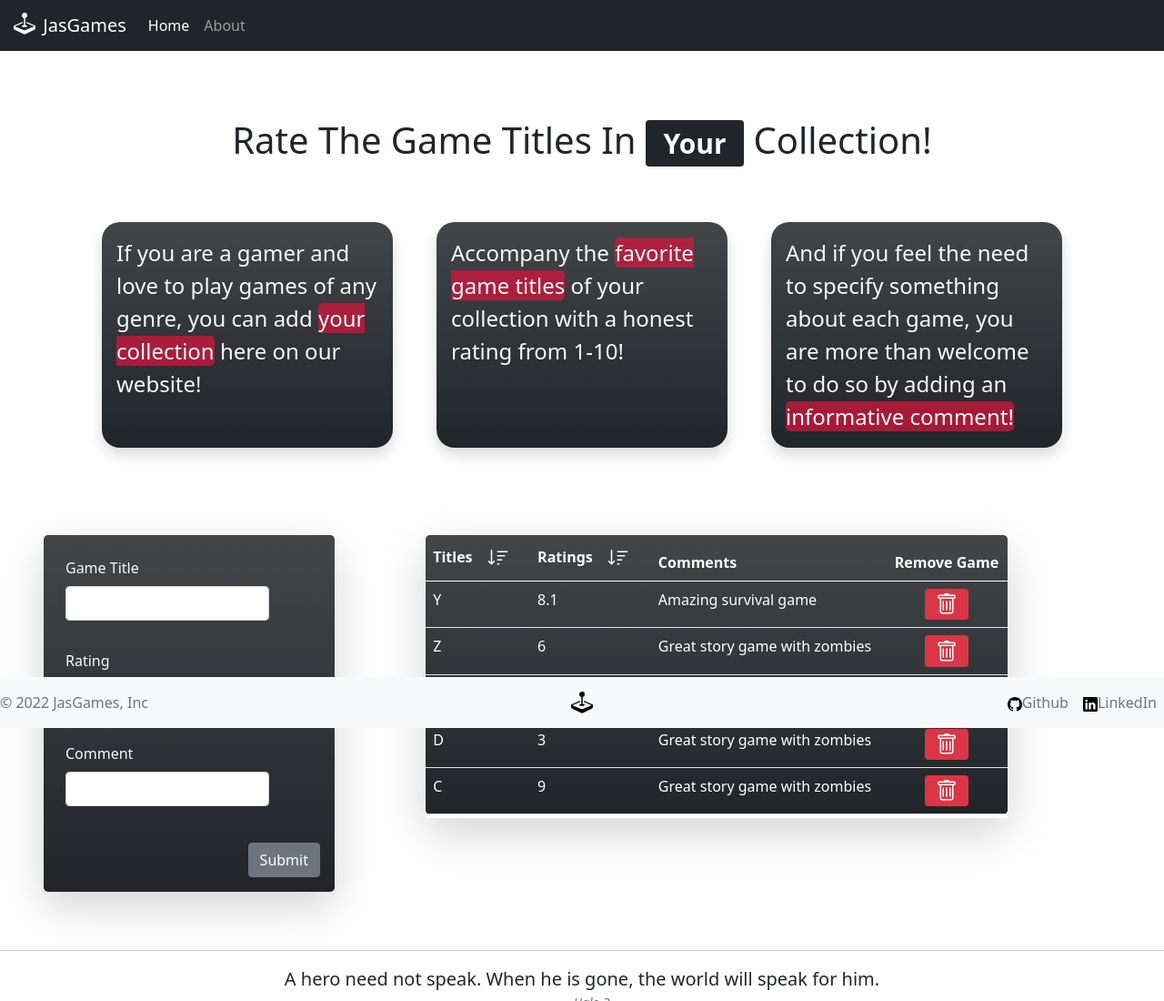
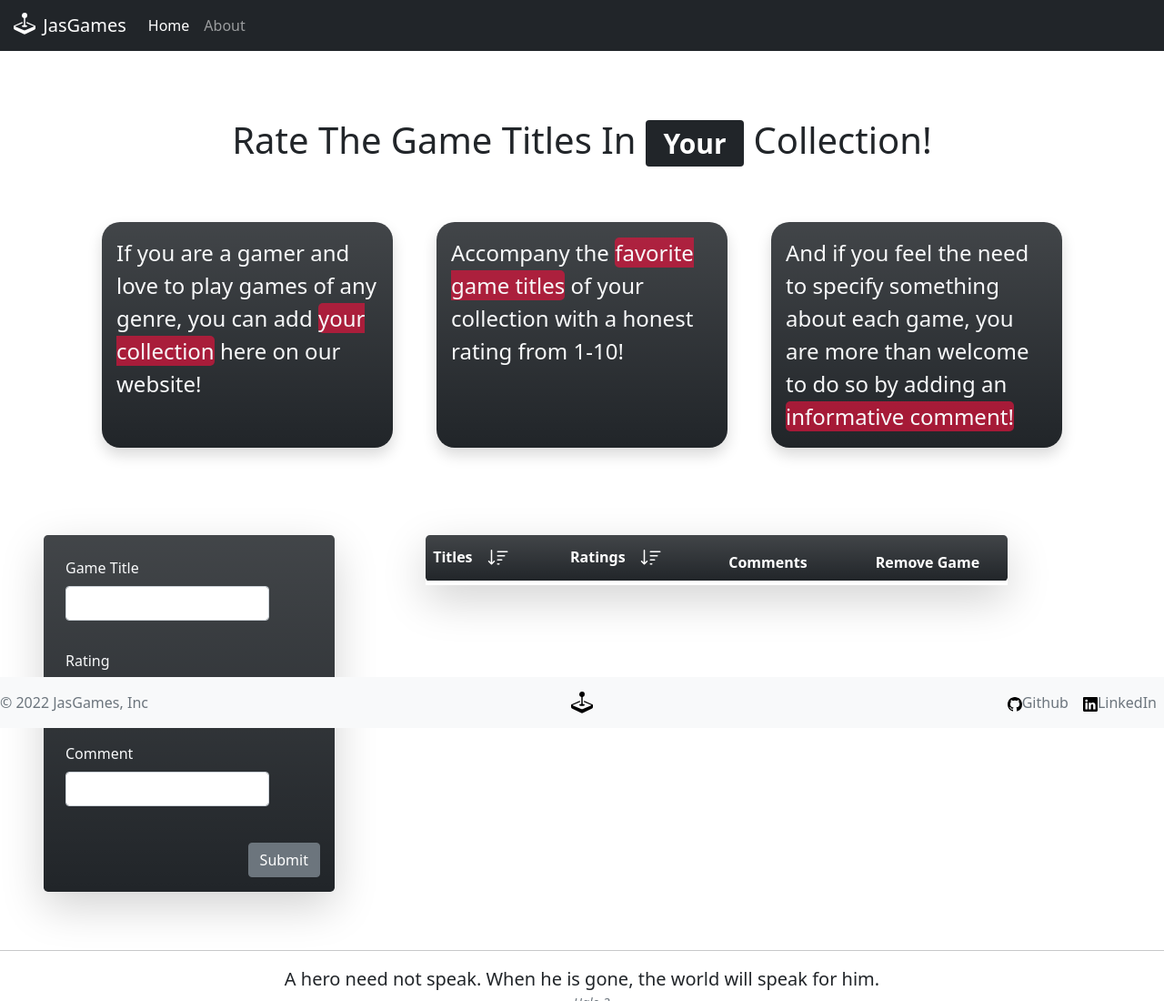
Before and after one commit to JasonGri/Midterm, a plain HTML site: page index.html in a window 1280 px wide. Shown: the top 1100 px of the page at 91% size. Drawn offline with Linux system fonts and the light colour scheme.

Commit message:
Removed table testing data

```diff
--- a/index.html
+++ b/index.html
@@ -98,36 +98,6 @@
             </tr>
             </thead>
             <tbody>
-            <tr>
-                <td>Y</td>
-                <td>8.1</td>
-                <td>Amazing survival game</td>
-                <td id="td-dlt"><button type="button" class="btn btn-danger btn-sm dlt"><img class="filter-white" src="./imgs/svgIcons/trash.svg" alt="trashcan" width="30" height="24"></button></td>
-            </tr>
-            <tr>
-                <td>Z</td>
-                <td>6</td>
-                <td>Great story game with zombies</td>
-                <td id="td-dlt"><button type="button" class="btn btn-danger btn-sm dlt"><img class="filter-white" src="./imgs/svgIcons/trash.svg" alt="trashcan" width="30" height="24"></button></td>
-            </tr>
-            <tr>
-                <td>B</td>
-                <td>8</td>
-                <td>Great story game with zombies</td>
-                <td id="td-dlt"><button type="button" class="btn btn-danger btn-sm dlt"><img class="filter-white" src="./imgs/svgIcons/trash.svg" alt="trashcan" width="30" height="24"></button></td>
-            </tr>
-            <tr>
-                <td>D</td>
-                <td>3</td>
-                <td>Great story game with zombies</td>
-                <td id="td-dlt"><button type="button" class="btn btn-danger btn-sm dlt"><img class="filter-white" src="./imgs/svgIcons/trash.svg" alt="trashcan" width="30" height="24"></button></td>
-            </tr>
-            <tr>
-                <td>C</td>
-                <td>9</td>
-                <td>Great story game with zombies</td>
-                <td id="td-dlt"><button type="button" class="btn btn-danger btn-sm dlt"><img class="filter-white" src="./imgs/svgIcons/trash.svg" alt="trashcan" width="30" height="24"></button></td>
-            </tr>
             </tbody>
         </table>
     </div>
```
